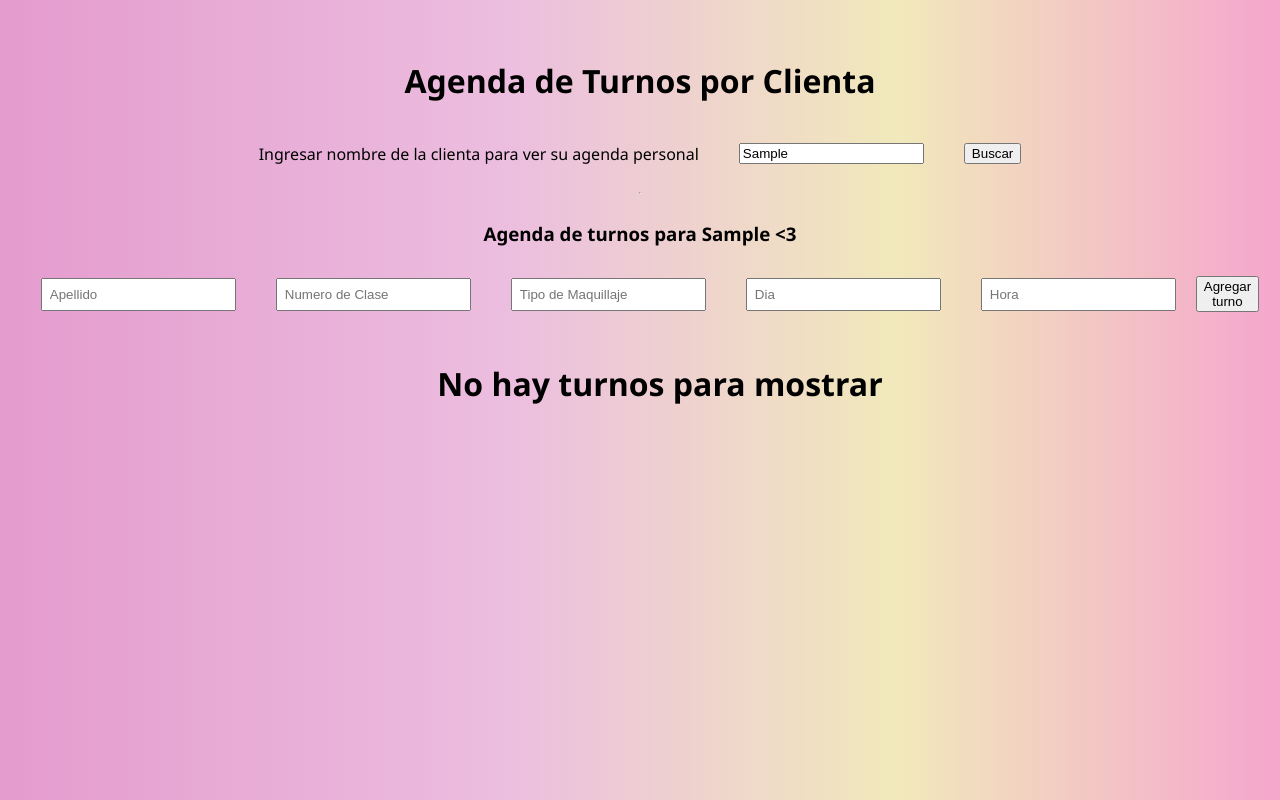
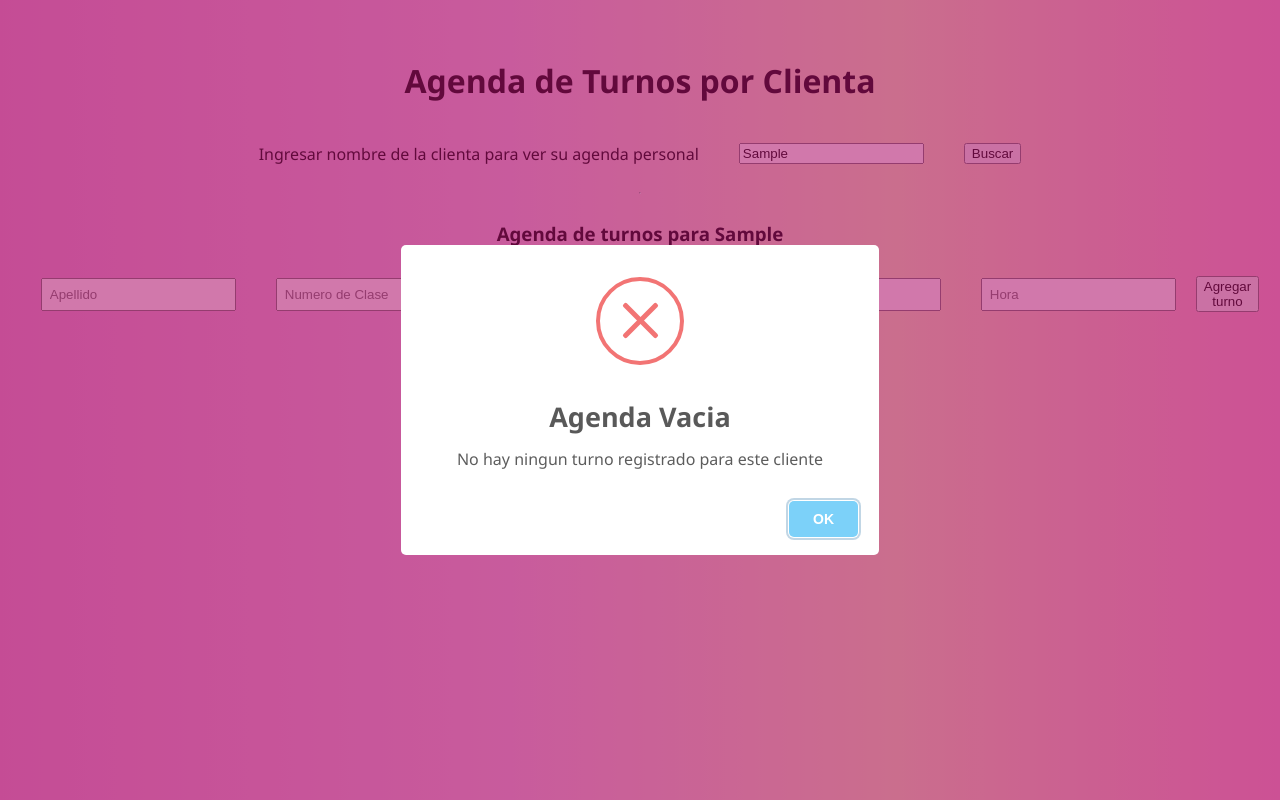
Before and after one commit to barbarahuesca/PruebasJS, a plain HTML site: page index.html in a window 1280 px wide. Both pictures are taken after typing "Sample" into the empty fields and a click on the input "Buscar". Drawn offline with nearby package versions, Linux system fonts and the light colour scheme.

Commit message:
agregando animaciones

```diff
--- a/index.html
+++ b/index.html
@@ -5,6 +5,7 @@
     <meta charset="UTF-8">
     <meta http-equiv="X-UA-Compatible" content="IE=edge">
     <meta name="viewport" content="width=device-width, initial-scale=1.0">
+    <script src="https://unpkg.com/sweetalert/dist/sweetalert.min.js"></script>
     <link rel="stylesheet" href="./style.css" />
     <script src="./index.js" defer></script>
     <title>Repaso General</title>
--- a/index.js
+++ b/index.js
@@ -24,8 +24,9 @@ function manejadorFormularioUsuario(e) {
    const turnos = JSON.parse(localStorage.getItem(nombreUsuario));
 
    if (turnos == null) {
-      listadodeTurnos.innerHTML = "<h1>No hay turnos para mostrar</h1>"
+      swal("Agenda Vacia", "No hay ningun turno registrado para este cliente", "error");
     } else {
+      swal("Agenda Abierta", "Este cliente cuenta con turnos ya registrados", "success");
       mostrarTurnos(turnos);
     }
     mostrarPanel();
@@ -51,6 +52,7 @@ function crearBotonEliminar(turno){
    const botonBorrar = document.createElement("button");// <button>Borrar</button>
      botonBorrar.innerText = "Borrar";
      botonBorrar.addEventListener("click", () => {
+       swal("Agenda Vacia", "No hay ningun turno registrado para este cliente", "error")
        eliminarTurno(turno);
      })
      return botonBorrar;
@@ -60,7 +62,7 @@ function mostrarPanel() {
    const opciones = document.getElementById("opciones");
 
    opciones.innerHTML =
-     `<h3>Agenda de turnos para ${nombreUsuario} <3 </h3>
+     `<h3>Agenda de turnos para ${nombreUsuario}</h3>
      <form id="formulario-turno">
        <input type="text" id="nombre" placeholder="Apellido">
        <input type="number" id="numero" placeholder="Numero de Clase">
--- a/style.css
+++ b/style.css
@@ -41,7 +41,9 @@ body form label{
     justify-content: center;
 }
 
-
+.swal-overlay {
+    background-color: rgba(174, 17, 106, 0.564);
+  }
 
 
 body {
```
